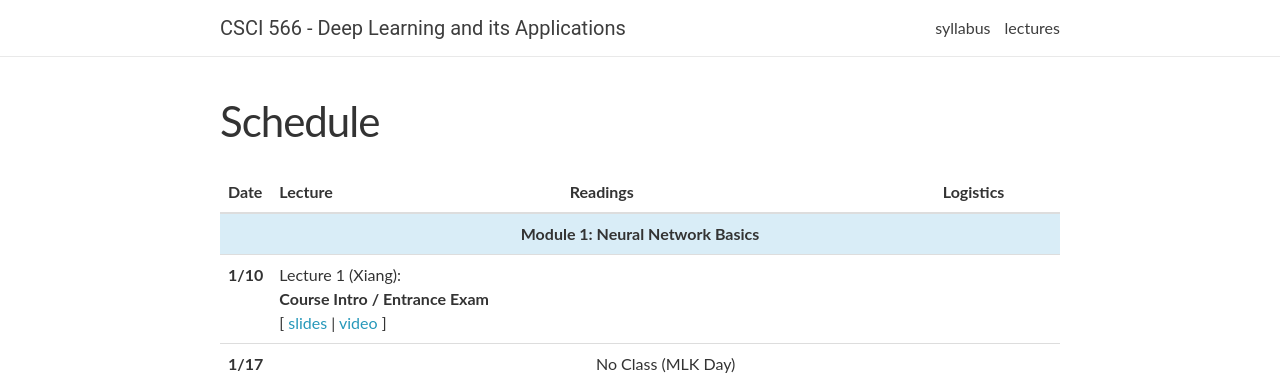
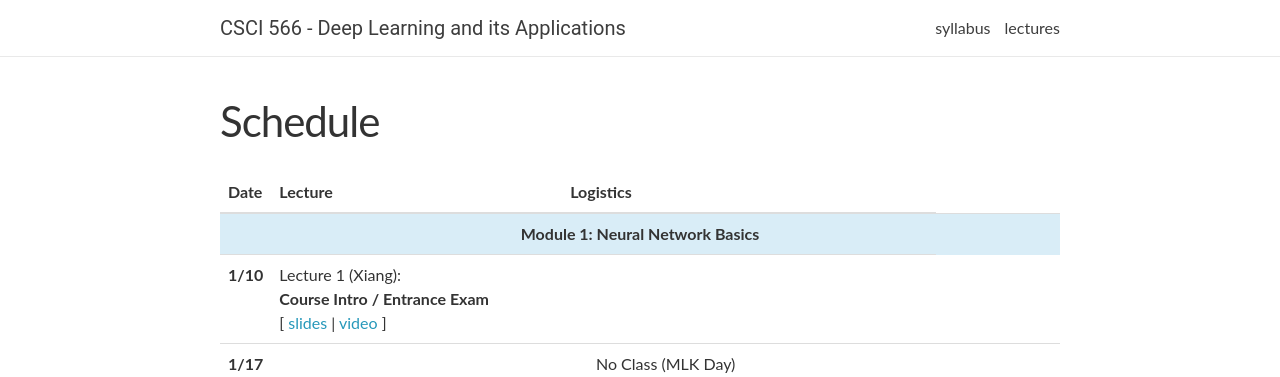
Before and after one commit to ndennler/csci566-spring2022.github.io, a Jekyll site: the page built from _pages/lectures.md, in a window 1280 px wide. Shown: the top 377 px of the page. Built offline with Jekyll 4.4.1, drawn with Linux system fonts in a browser that asks for light colours; nearby versions of some CDN libraries; comment, search, counter and statistics services are not loaded.

Commit message:
Remove readings

```diff
--- a/_layouts/schedule.html
+++ b/_layouts/schedule.html
@@ -20,7 +20,7 @@ layout: default
         <tr>
           <th scope="col">Date</th>
           <th scope="col">Lecture</th>
-          <th scope="col">Readings</th>
+          <!-- <th scope="col">Readings</th> -->
           <th scope="col">Logistics</th>
         </tr>
       </thead>
--- a/_pages/lectures.md
+++ b/_pages/lectures.md
@@ -46,7 +46,7 @@ title: Schedule
             {% endif %}
         ]
     </td>
-    <td>
+    <!-- <td>
         {% if lecture.readings %}
         <ul>
         {% for reading in lecture.readings %}
@@ -54,7 +54,7 @@ title: Schedule
         {% endfor %}
         </ul>
         {% endif %}
-    </td>
+    </td> -->
     <td>
         <p>{{ lecture.logistics }}</p>
     </td>
```
